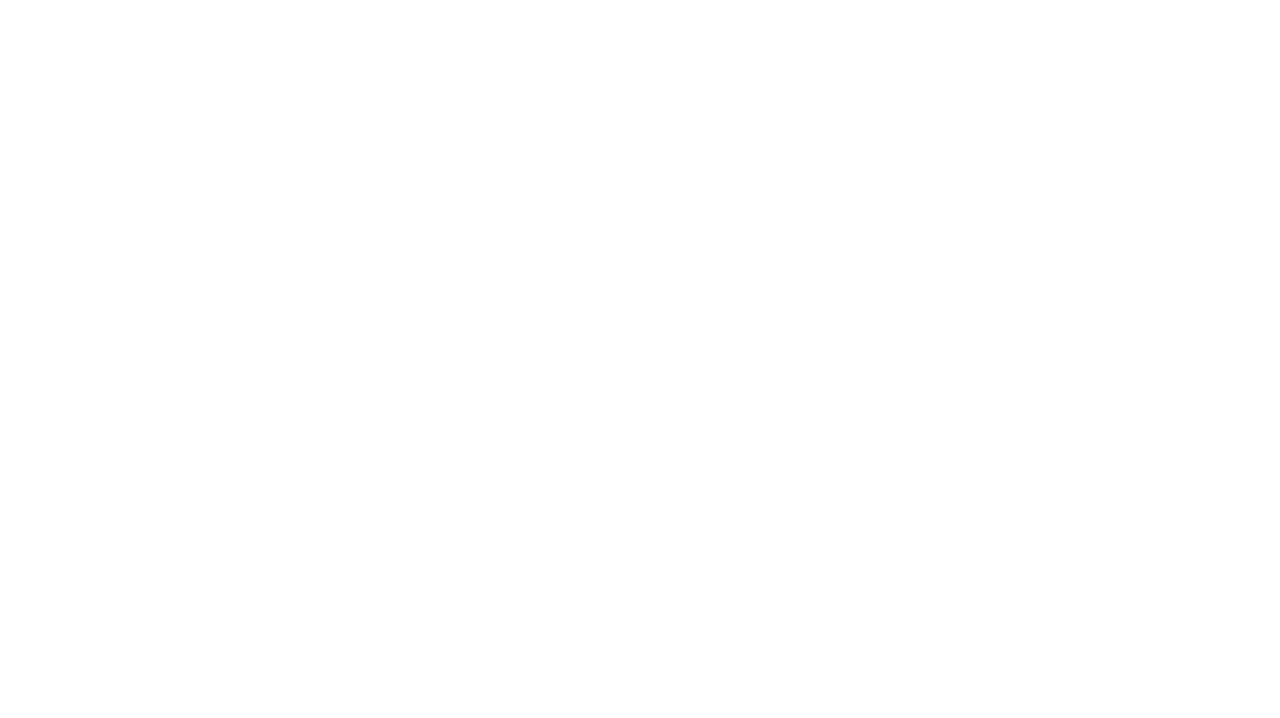
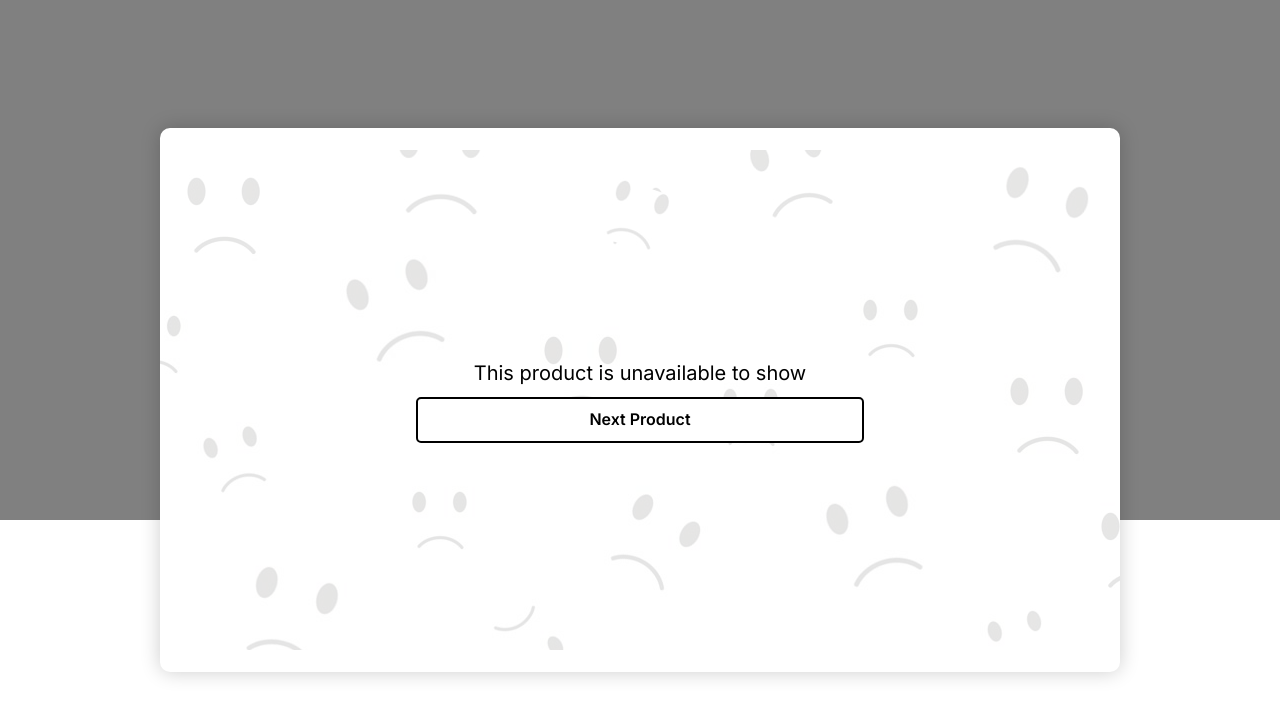
Before and after one commit to arrdix/ecommerce-catalog, a Vue app: page / in a window 1280 px wide. Shown: the top 718 px of the page. Built offline with nearby package versions, Linux system fonts and the light colour scheme; no server answers.

Commit message:
refactor(components): improve App behaviors

```diff
--- a/src/App.vue
+++ b/src/App.vue
@@ -1,22 +1,59 @@
+// TODO: create skeleton card before product-card & unavailable-card
+
 <template>
+  <div class="backdrop" />
   <div class="container">
-    <product-card />
+    <product-card v-if="product && product.category !== 'unavailable'"/>
+    <unavailable-card v-else/>
+    <div v-if="product" class="id-display">
+      {{ product.id }}
+    </div>
   </div>
 </template>
 
 <script>
-import ProductCard from './components/ProductCard.vue'
+import ProductCard from './components/ProductCard.vue';
+import UnavailableCard from './components/UnavailableCard.vue';
 
 export default {
   components: {
-    ProductCard
+    ProductCard,
+    UnavailableCard
+
   },
+
+  async mounted() {
+    await this.$store.dispatch('fetch')
+  },
+
+  computed: {
+    product() {
+      return this.$store.getters.getProduct
+    }
+  }
 }
 </script>
 
 <style scoped>
+.backdrop {
+  position: absolute;
+  top: 0;
+  left: 0;
+  width: 100%;
+  height: 65vh;
+  background-color: grey;
+  z-index: -100;
+}
 .container {
   width: 100%;
   height: 100vh;
 }
+.id-display {
+  position: absolute;
+  bottom: 0;
+  left: 0;
+  background-color: white;
+  color: black;
+  padding: .5rem;
+}
 </style>
```
